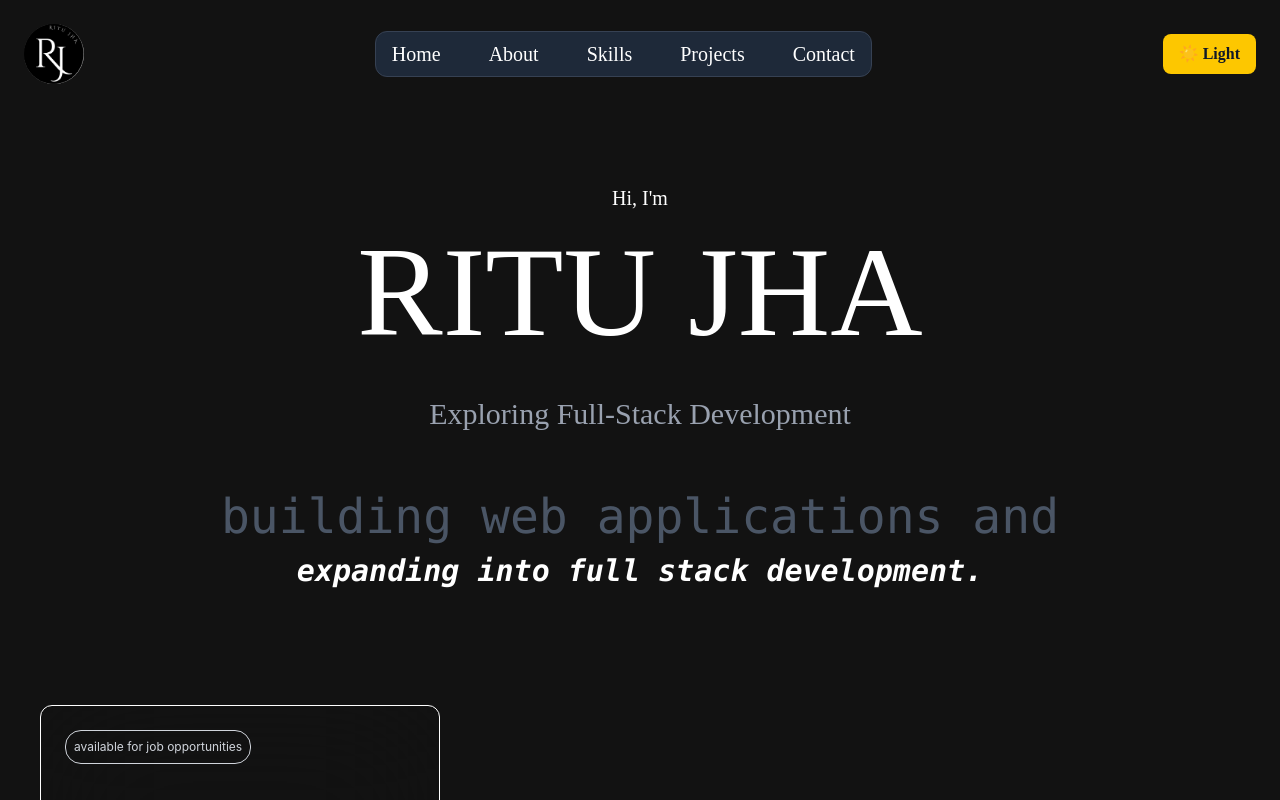
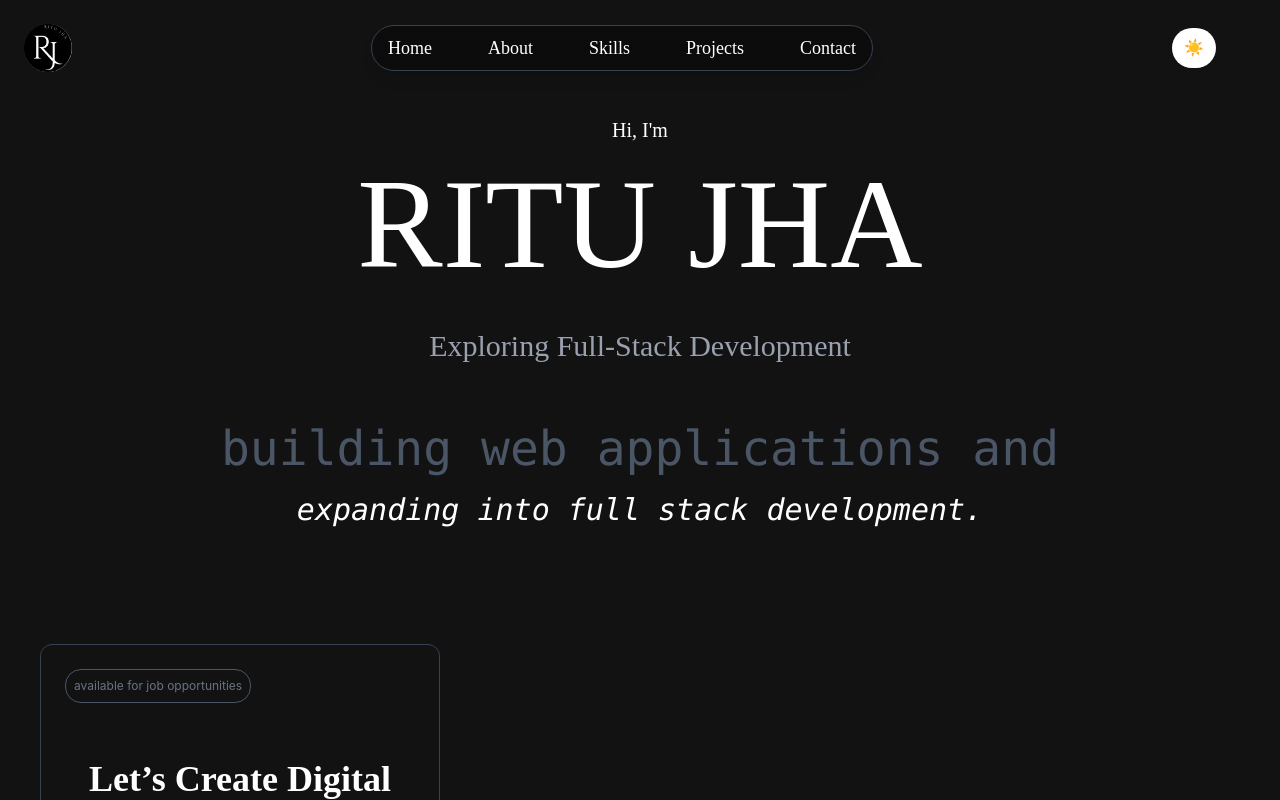
Before and after one commit to ritujha19/my-portfolio, a React (Vite) app: page / in a window 1280 px wide. Shown: the top 800 px of the page. Built offline with nearby package versions, Linux system fonts and the light colour scheme; some icons are missing.

Commit message:
refactor: update styles and structure in Header, Hero, and ContactCards components; remove unused LinkedIn image

```diff
--- a/src/App.jsx
+++ b/src/App.jsx
@@ -27,7 +27,7 @@ function App() {
     document.documentElement.classList.toggle('dark');
   }
   return (
-    <div className={darkMode ? 'bg-dark min-h-screen text-white' : 'bg-linear-to-br from-gray-50 to-gray-100 min-h-screen text-gray-900'}>
+    <div className={darkMode ? 'bg-dark min-h-screen text-white' : 'bg-white min-h-screen text-gray-900'}>
 
       <Header darkMode={darkMode} toggleDarkMode={toggleDarkMode} />
       < Hero />
--- a/src/components/Header.jsx
+++ b/src/components/Header.jsx
@@ -1,26 +1,57 @@
 import React from "react";
 
 const Header = ({ darkMode, toggleDarkMode }) => {
-
   return (
     <>
-      <nav className={`flex justify-between items-center p-4 m-2 bg-transparent ${darkMode ? 'text-white' : 'text-gray-900'}`}>
-        <img src="/RJ.png" alt="Logo" className="w-15 h-15 rounded-full object-cover" />
-        <ul className={`flex gap-4 border rounded-xl items-center text-xl ${darkMode ? 'border-gray-700 bg-gray-800 bg-opacity-50' : 'border-gray-300 bg-gray-100 bg-opacity-50'}`}>
-          <li className={`py-2 px-4 cursor-pointer transition-all duration-250 ${darkMode ? 'hover:bg-gray-600' : 'hover:bg-gray-300'}`}>Home</li>
-          <li className={`py-2 px-4 cursor-pointer transition-all duration-250 ${darkMode ? 'hover:bg-gray-600' : 'hover:bg-gray-300'}`}>About</li>
-          <li className={`py-2 px-4 cursor-pointer transition-all duration-250 ${darkMode ? 'hover:bg-gray-600' : 'hover:bg-gray-300'}`}>Skills</li>
-          <li className={`py-2 px-4 cursor-pointer transition-all duration-250 ${darkMode ? 'hover:bg-gray-600' : 'hover:bg-gray-300'}`}>Projects</li>
-          <li className={`py-2 px-4 cursor-pointer transition-all duration-250 ${darkMode ? 'hover:bg-gray-600' : 'hover:bg-gray-300'}`}>Contact</li>
-        </ul>
+      <div
+        className={`fixed top-0 left-0 right-0 flex justify-between items-center p-4 m-2   ${darkMode ? "text-white" : "text-gray-900"}`}
+      >
+        <img
+          src="/RJ.png"
+          alt="Logo"
+          className="w-12 h-12 rounded-full object-cover"
+        />
+        <nav
+          className={`flex gap-6  items-center text-lg rounded-full border backdrop-blur-md shadow-lg ${
+            darkMode
+              ? "border-gray-700 bg-black/30 text-white"
+              : "border-gray-300 bg-white/30 text-gray-800"
+          }`}
+        >
+          <a
+            className={`py-2 px-4 cursor-pointer transition-all duration-150 ${darkMode ? "hover:bg-white hover:text-black hover:rounded-2xl" : "hover:bg-black hover:text-white hover:rounded-2xl"}`}
+          >
+            Home
+          </a>
+          <a
+            className={`py-2 px-4 cursor-pointer transition-all duration-250 ${darkMode ? "hover:bg-white hover:text-black hover:rounded-2xl" : "hover:bg-black hover:text-white hover:rounded-2xl"}`}
+          >
+            About
+          </a>
+          <a
+            className={`py-2 px-4 cursor-pointer transition-all duration-250 ${darkMode ? "hover:bg-white hover:text-black hover:rounded-2xl" : "hover:bg-black hover:text-white hover:rounded-2xl"}`}
+          >
+            Skills
+          </a>
+          <a
+            className={`py-2 px-4 cursor-pointer transition-all duration-250 ${darkMode ? "hover:bg-white hover:text-black hover:rounded-2xl" : "hover:bg-black hover:text-white hover:rounded-2xl"}`}
+          >
+            Projects
+          </a>
+          <a
+            className={`py-2 px-4 cursor-pointer transition-all duration-250 ${darkMode ? "hover:bg-white hover:text-black hover:rounded-2xl" : "hover:bg-black hover:text-white hover:rounded-2xl"}`}
+          >
+            Contact
+          </a>
+        </nav>
 
         <button
           onClick={toggleDarkMode}
-          className={`py-2 px-4 rounded-lg font-semibold transition-all duration-250 ${darkMode ? 'bg-yellow-400 text-gray-900 hover:bg-yellow-300' : 'bg-gray-800 text-white hover:bg-gray-700'}`}
+          className={`px-3 py-2 mr-10 rounded-full  transition-all duration-250 ${darkMode ? "bg-white hover:bg-gray-300" : "bg-black hover:bg-gray-500 text-white"}`}
         >
-          {darkMode ? '☀️ Light' : '🌙 Dark'}
+          {darkMode ? "☀️" : "🌙"}
         </button>
-      </nav>
+      </div>
     </>
   );
 };
--- a/src/components/Hero.jsx
+++ b/src/components/Hero.jsx
@@ -5,11 +5,11 @@ const Hero = () => {
   return (
     <>
       <div className='w-full h-full text-center p-4 mb-25' id='intro'>
-        <p className='pt-15 pb-4 text-xl'>Hi, I'm</p>
+        <p className='pt-25 pb-4 text-xl'>Hi, I'm</p>
         <div className='w-full text-9xl '>RITU JHA</div>
         <p className='pt-10 text-3xl text-gray-400'>Exploring Full-Stack Development</p>
-        <p className='pt-15 text-5xl font-mono text-gray-600'>building web applications and <br/>
-           <strong className='text-white text-3xl italic'>expanding into full stack development.</strong></p>
+        <p className='pt-15 text-5xl font-mono text-gray-600'>building web applications and</p>
+        <p className='text-3xl italic mt-5 font-mono'>expanding into full stack development.</p>
       </div>
       < Contact/>
     </>
--- a/src/components/cards/ContactCards.jsx
+++ b/src/components/cards/ContactCards.jsx
@@ -1,15 +1,15 @@
 import React from "react";
 
-const contact = () => {
+const contact = ({ darkMode = true }) => {
   return (
     <>
-      <div className="card border rounded-xl p-6 m-10 backdrop-blur-3xl w-100 h-full flex flex-col gap-10">
+      <div className={`card border rounded-xl p-6 m-10  w-100 h-full flex flex-col gap-10 ${darkMode ? 'border-gray-700  bg-dark bg-opacity-50' : 'border-gray-300 bg-gray-400 bg-opacity-50'}`}>
         <div>
-          <p className="text-xs border p-2 rounded-2xl w-fit mb-4 font-sans text-gray-300">
+          <p className={`text-xs border p-2 rounded-2xl w-fit mb-4 font-sans ${darkMode ? 'border-gray-600 text-gray-500 bg-transparent' : 'border-gray-400 text-gray-300 '}`}>
             available for job opportunities
           </p>
         </div>
-        <div className="flex flex-col gap-10 items-center">
+        <div className="flex flex-col gap-10 items-center text-center">
           <h2 className="card-title text-4xl font-bold mb-4">
             Let’s Create Digital <hr className="text-gray-700 mt-2" />
             <span className="text-gray-500 font-mono text-2xl">
@@ -18,7 +18,7 @@ const contact = () => {
           </h2>
           <a
             href="mailto:ritu05491@gmail.com"
-            className="card-link btn bg-gray-700 text-white px-6 py-3 w-fit rounded-full hover:bg-white hover:text-black transition duration-300 flex items-center gap-2 text-center font-sans"
+            className={`card-link btn px-6 py-3 w-fit rounded-full transition duration-300 flex items-center gap-2 text-center font-sans ${darkMode ? 'bg-gray-700 text-white hover:bg-white hover:text-black hover:border-black border-2' : 'bg-gray-800 text-white hover:bg-black hover:text-white'}`}
           >
             {" "}
             Mail Me
@@ -30,7 +30,7 @@ const contact = () => {
             ></lord-icon>
           </a>
         </div>
-        <div id="socials">
+        <div id="socials" className="flex justify-center">
           <a
             href="https://www.linkedin.com/in/ritu-rani-b18992322?utm_source=share&utm_campaign=share_via&utm_content=profile&utm_medium=android_app"
             className="card-link p-4"
@@ -40,7 +40,7 @@ const contact = () => {
               trigger="hover"
               state="hover-roll"
               colors="primary:#ffffff,secondary:#30c9e8"
-              style={{ width: "50px", height: "50px" }}
+              style={{ width: "50px", height: "50px"  }}
             ></lord-icon>
           </a>
           <a href=" https://github.com/ritujha19" className="card-link p-4">
```
Also changed, not shown: public/linkedin.png (deleted).
